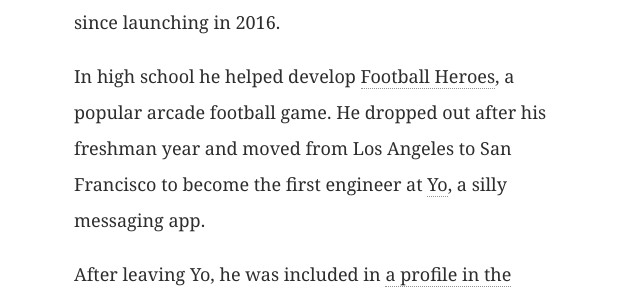
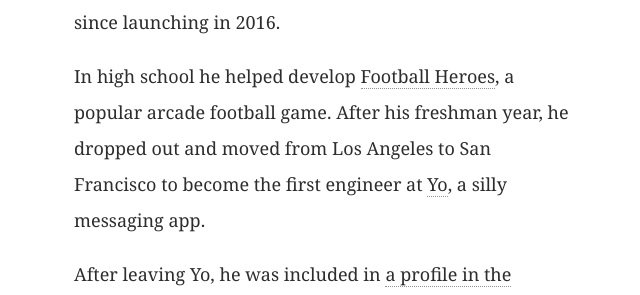
Before and after one commit to zachlatta/zachlatta.com, a Jekyll site: the page built from index.md, in a window 1280 px wide. Shown: the part 246-541 px from the top of the page, without its empty margins (316-956 px from the left). Built offline with Jekyll 4.4.1, drawn with Linux system fonts in a browser that asks for light colours.

Commit message:
Wording improvements on homepage

```diff
--- a/index.md
+++ b/index.md
@@ -4,6 +4,6 @@
 
 **Zach Latta** is the founder of [Hack Club](https://hackclub.com), a nonprofit network of coding clubs dedicated to spreading the philosophy of unschooling. Hack Clubs are now in 1% of US high schools and their reach has doubled every year since launching in 2016.
 
-In high school he helped develop [Football Heroes](https://play.google.com/store/apps/details?id=com.rungames.footballheroespro2017), a popular arcade football game. He dropped out after his freshman year and moved from Los Angeles to San Francisco to become the first engineer at [Yo](http://www.bbc.com/news/technology-28247504), a silly messaging app.
+In high school he helped develop [Football Heroes](https://play.google.com/store/apps/details?id=com.rungames.footballheroespro2017), a popular arcade football game. After his freshman year, he dropped out and moved from Los Angeles to San Francisco to become the first engineer at [Yo](http://www.bbc.com/news/technology-28247504), a silly messaging app.
 
 After leaving Yo, he was included in [a profile in the California Sunday magazine](https://stories.californiasunday.com/2015-06-07/real-teenagers-silicon-valley/). He was awarded the [Thiel Fellowship](https://en.wikipedia.org/wiki/Thiel_Fellowship) when he was 17, the youngest in his class, and was later [included in the Forbes 30 Under 30 list](http://www.businessinsider.com/zach-lattas-hacker-club-got-him-on-forbes-30-under-30-2016-1) when he was 18 for his work with Hack Club.
```
